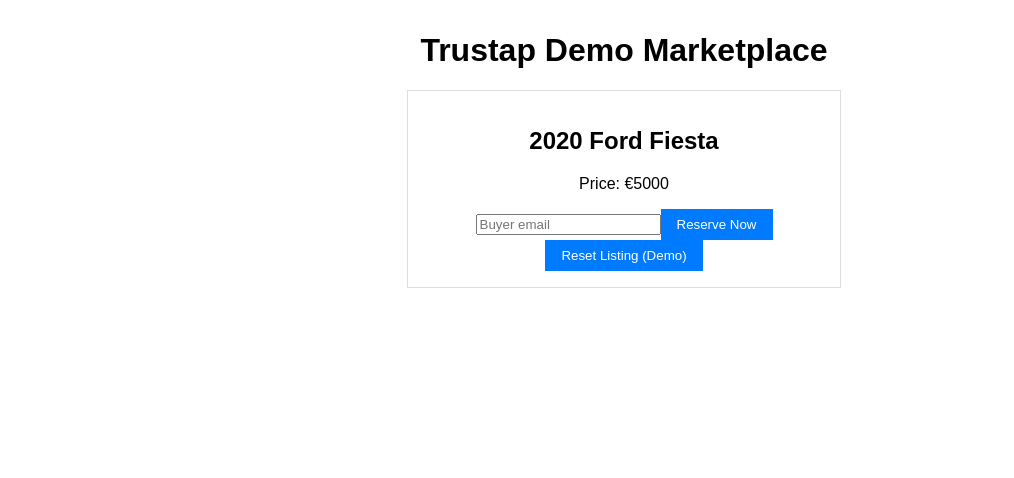
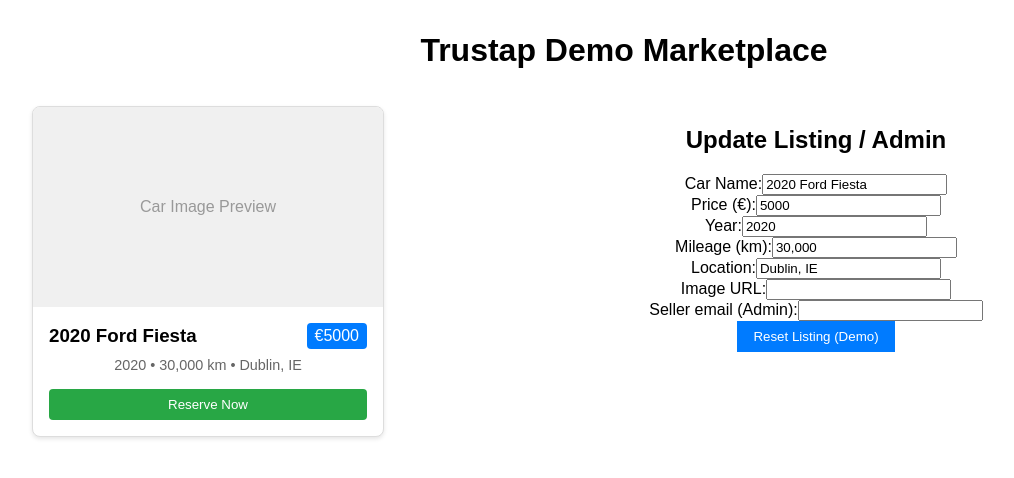
Before and after one commit to adrian-trustap/trustap-demo, a React (Vite) app in the folder frontend/: page / in a window 1280 px wide. Shown: the top 478 px of the page, without its empty margins (16-1030 px from the left). Built offline with nearby package versions, Linux system fonts and the light colour scheme.

Commit message:
clean up style

```diff
--- a/frontend/src/Listing.jsx
+++ b/frontend/src/Listing.jsx
@@ -5,8 +5,15 @@
   const [loading, setLoading] = useState(false);
   const [message, setMessage] = useState("");
   const [email, setEmail] = useState("");
+  const [disabled, setDisabled] = useState(false);
 
-  const [disabled, setDisabled] = useState(false);
+  // Extra fields for preview
+  const [itemName, setItemName] = useState("2020 Ford Fiesta");
+  const [price, setPrice] = useState(5000);
+  const [imageUrl, setImageUrl] = useState("");
+  const [year, setYear] = useState("2020");
+  const [mileage, setMileage] = useState("30,000");
+  const [location, setLocation] = useState("Dublin, IE");
 
   useEffect(() => {
     const interval = setInterval(async () => {
@@ -22,28 +29,25 @@
     setDisabled(false);
   };
 
-
   const handleReserve = async () => {
     setLoading(true);
     try {
       const res = await createTransaction({
         seller_email: email,
-        price: 5000, // 5000 EUR or cents depending on API
-        item_name: "2020 Ford Fiesta"
+        price,
+        item_name: itemName,
+        ad_id: "588a98",
       });
 
       if (res.error) {
         setMessage(JSON.stringify(res.error));
       } else {
-        // Trustap returns a URL for the buyer to continue checkout
         const redirectUrl = res.pay_deposit_url;
         if (redirectUrl) {
-//          setMessage(`Reservation created. Continue at: ${redirectUrl}`);
-          window.location.href = res.pay_deposit_url;
+          window.location.href = redirectUrl;
         } else {
           setMessage("Reservation created, but no redirect URL returned.");
         }
-
       }
     } catch (err) {
       setMessage(err.message);
@@ -52,21 +56,106 @@
   };
 
   return (
-    <div className="listing">
-      <h2>2020 Ford Fiesta</h2>
-      <p>Price: €5000</p>
-      <input
-        type="email"
-        placeholder="Buyer email"
-        value={email}
-        onChange={(e) => setEmail(e.target.value)}
-      />
-      <button onClick={handleReserve} disabled={loading || disabled}>
-      {disabled ? "Reserved" : loading ? "Reserving..." : "Reserve Now"}
-      </button>
+    <div style={{ display: "flex", gap: "2rem", padding: "1rem" }}>
+      {/* Listing card */}
+      <div
+        style={{
+          width: "350px",
+          border: "1px solid #ddd",
+          borderRadius: "8px",
+          overflow: "hidden",
+          boxShadow: "0 2px 4px rgba(0,0,0,0.1)",
+          background: "#fff",
+        }}
+      >
+        {imageUrl ? (
+          <img src={imageUrl} alt="Car" style={{ width: "100%", height: "200px", objectFit: "cover" }} />
+        ) : (
+          <div
+            style={{
+              width: "100%",
+              height: "200px",
+              background: "#f0f0f0",
+              display: "flex",
+              alignItems: "center",
+              justifyContent: "center",
+              color: "#999",
+            }}
+          >
+            Car Image Preview
+          </div>
+        )}
+        <div style={{ padding: "1rem" }}>
+          <div style={{ display: "flex", justifyContent: "space-between", alignItems: "center" }}>
+            <h3 style={{ margin: 0 }}>{itemName}</h3>
+            <span style={{ background: "#007bff", color: "#fff", borderRadius: "4px", padding: "0.25rem 0.5rem" }}>
+              €{price}
+            </span>
+          </div>
+          <div style={{ fontSize: "0.9rem", color: "#666", marginTop: "0.5rem" }}>
+            {year} • {mileage} km • {location}
+          </div>
+          <button
+            onClick={handleReserve}
+            disabled={loading || disabled}
+            style={{
+              marginTop: "1rem",
+              width: "100%",
+              background: "#28a745",
+              color: "#fff",
+              border: "none",
+              padding: "0.5rem",
+              borderRadius: "4px",
+              cursor: "pointer",
+            }}
+          >
+            {disabled ? "Reserved" : loading ? "Reserving..." : "Reserve Now"}
+          </button>
+        </div>
+      </div>
 
-      <button onClick={handleReset}>Reset Listing (Demo)</button>
-      {message && <p>{message}</p>}
+      {/* Form / Admin */}
+      <div style={{ flex: 1 }}>
+        <h2>Update Listing / Admin</h2>
+        <label>
+          Car Name:
+          <input value={itemName} onChange={(e) => setItemName(e.target.value)} />
+        </label>
+        <br />
+        <label>
+          Price (€):
+          <input type="number" value={price} onChange={(e) => setPrice(e.target.value)} />
+        </label>
+        <br />
+        <label>
+          Year:
+          <input value={year} onChange={(e) => setYear(e.target.value)} />
+        </label>
+        <br />
+        <label>
+          Mileage (km):
+          <input value={mileage} onChange={(e) => setMileage(e.target.value)} />
+        </label>
+        <br />
+        <label>
+          Location:
+          <input value={location} onChange={(e) => setLocation(e.target.value)} />
+        </label>
+        <br />
+        <label>
+          Image URL:
+          <input value={imageUrl} onChange={(e) => setImageUrl(e.target.value)} />
+        </label>
+        <br />
+        <label>
+          Seller email (Admin):
+          <input value={email} onChange={(e) => setEmail(e.target.value)} />
+        </label>
+        <br />
+        <button onClick={handleReset}>Reset Listing (Demo)</button>
+
+        {message && <p style={{ color: "green" }}>{message}</p>}
+      </div>
     </div>
   );
 }
```
